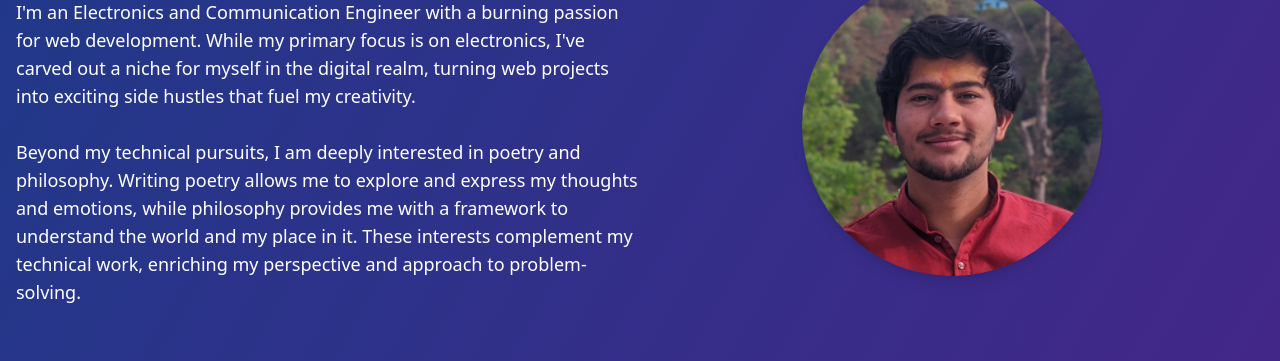
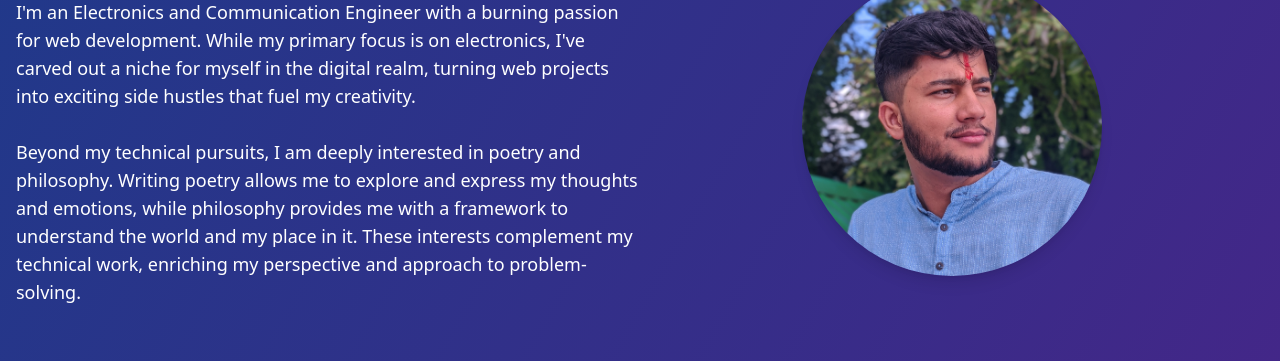
Before and after one commit to adwait7830/portfolio, a plain HTML site: page index.html in a window 1280 px wide. Shown: the part 242-603 px from the top of the page. Drawn offline with nearby package versions, Linux system fonts and the light colour scheme.

Commit message:
Updated Photo

```diff
--- a/index.html
+++ b/index.html
@@ -9,7 +9,7 @@
     <meta name="keywords" content="Divyanshu Naugai, portfolio, web development, projects, skills, web developer">
     <meta name="author" content="Divyanshu Naugai">
     <title>Divyanshu Naugai - Portfolio</title>
-    <link rel="icon" href="./images/profile.jpg" type="image/jpeg">
+    <link rel="icon" href="./images/potrait.jpg" type="image/jpeg">
     <link rel="canonical" href="https://adwait7830.github.io/portfolio/">
 
     <!-- Open Graph / Facebook -->
@@ -54,7 +54,7 @@
                 </p>
             </div>
             <div class="md:w-1/2 ">
-                <img src="./images/profile.jpg" alt="Divyanshu Naugai" height="300" width="300"
+                <img src="./images/potrait.jpg" alt="Divyanshu Naugai" height="300" width="300"
                     class="rounded-full mx-auto shadow-lg">
             </div>
         </div>
```
Also changed, not shown: images/potrait.jpg (added), images/profile.jpg (deleted).
